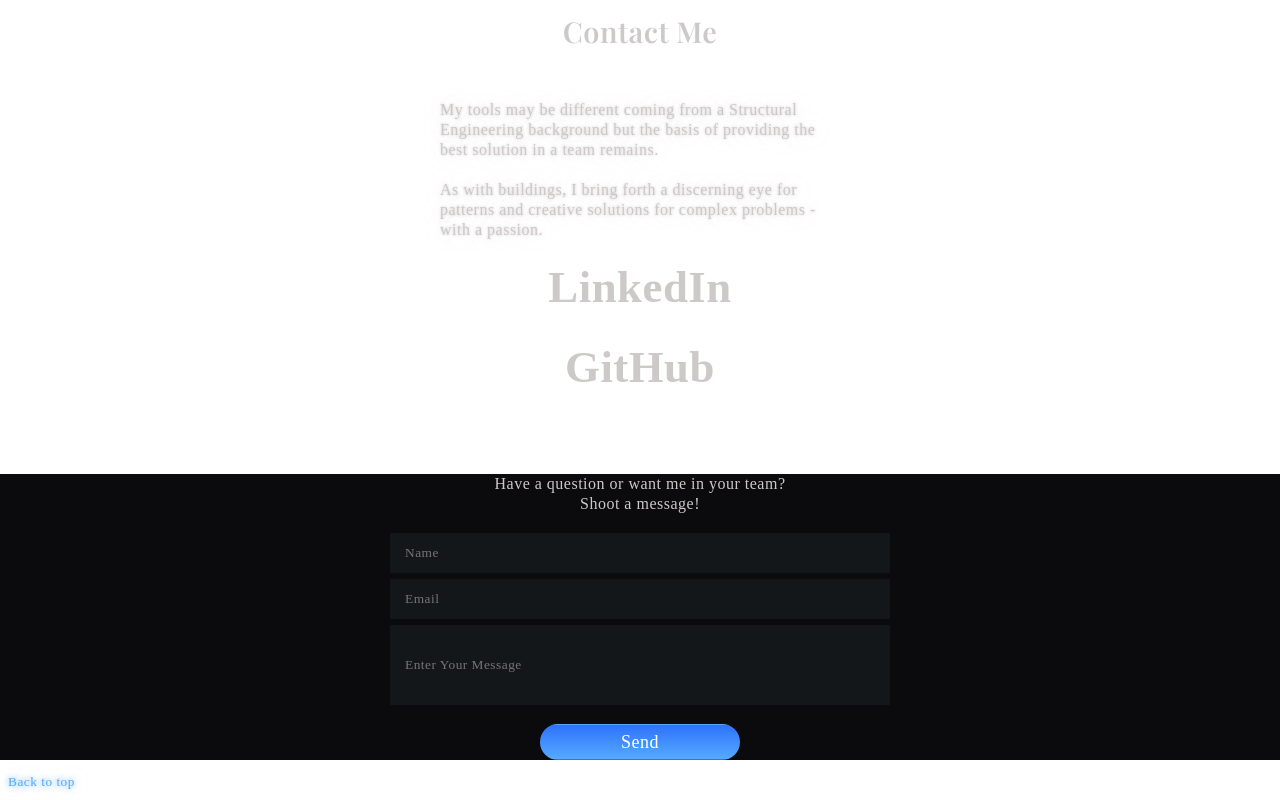
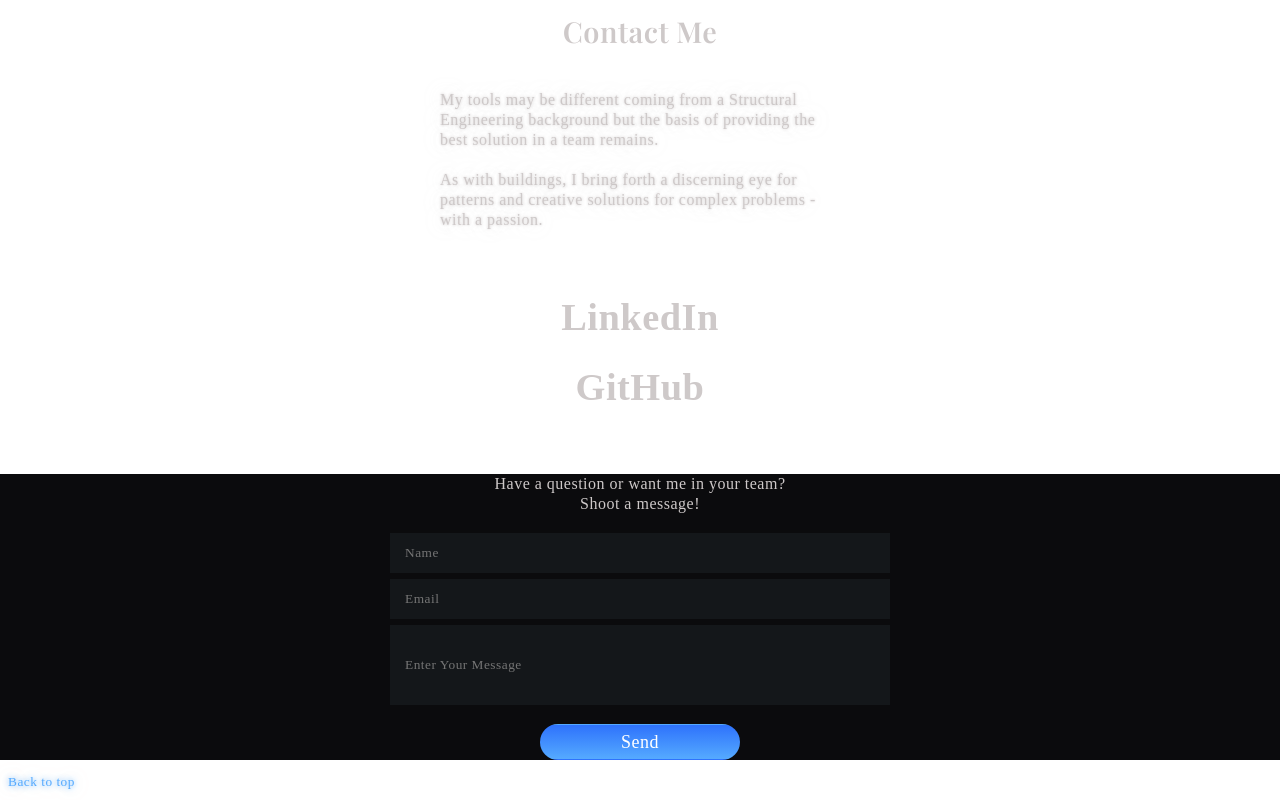
Before and after one commit to SomeCoolName1/personalwebsite, a React (Create React App) app: page / in a window 1280 px wide. Shown: the part 3483-4283 px from the top of the page. Built offline with nearby package versions, Linux system fonts and the light colour scheme.

Commit message:
website icon added

```diff
--- a/public/index.html
+++ b/public/index.html
@@ -2,14 +2,11 @@
 <html lang="en">
   <head>
     <meta charset="utf-8" />
-    <link rel="icon" href="%PUBLIC_URL%/favicon.ico" />
+    <link rel="icon" href="./icon.png" />
     <meta name="viewport" content="width=device-width, initial-scale=1" />
     <meta name="theme-color" content="#000000" />
-    <meta
-      name="description"
-      content="Web site created using create-react-app"
-    />
-    <title>React App</title>
+
+    <title>Tuan Anh Pham</title>
   </head>
   <body>
     <div id="root"></div>
--- a/src/components/contacts.scss
+++ b/src/components/contacts.scss
@@ -24,9 +24,10 @@ $thirdBreakPoint: 1050px;
 .contacts_link {
   font-size: 9vw;
   text-align: center;
+
   a {
     display: block;
-    margin-bottom: 60px;
+    margin: 50px;
     font-weight: bold;
     text-decoration: none;
     transition: all 0.2s ease-in;
@@ -51,7 +52,7 @@ $thirdBreakPoint: 1050px;
 
 @media (min-width: $thirdBreakPoint) {
   .contacts_link {
-    font-size: 3.5vw;
+    font-size: 3vw;
   }
 }
 
```
Also changed, not shown: public/icon.png (added), 1 other file (tests, documents, lock files or other folders).
